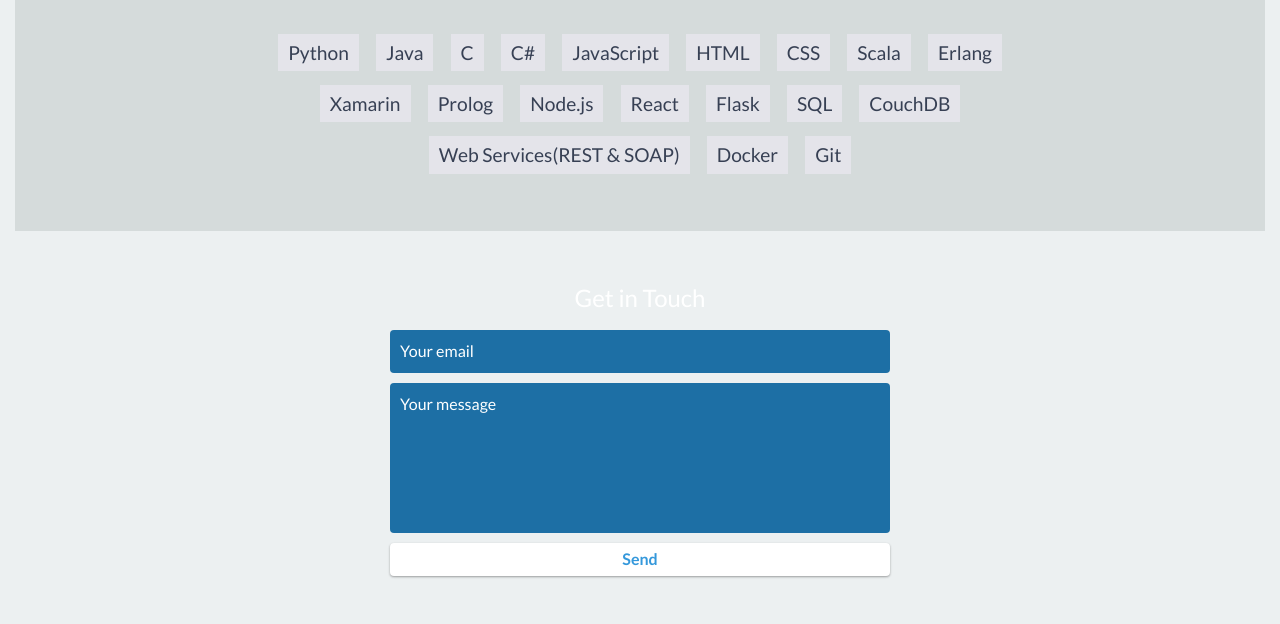
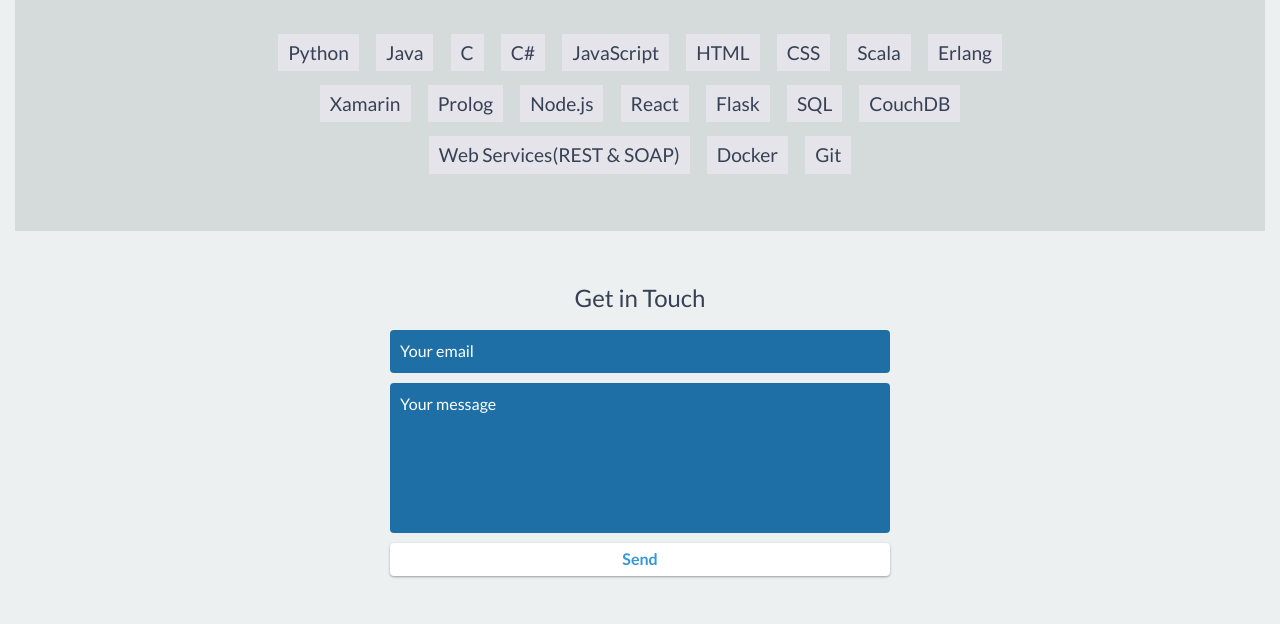
Before and after one commit to habiburbahar/portfolio, a website: page index.html in a window 1280 px wide. Shown: the part 3380-4004 px from the top of the page. Drawn offline with nearby package versions, Linux system fonts and the light colour scheme.

Commit message:
Update index.html

```diff
--- a/index.html
+++ b/index.html
@@ -251,7 +251,7 @@
         </div>
         <!-- End #skills -->
         <div id="contact" style="background-color: #ecf0f1;">
-            <h2 style="color:"374054" >Get in Touch</h2>
+            <h2 style="color:#374054" >Get in Touch</h2>
             <div id="contact-form">
                 <form action="https://formspree.io/f/xgedpgdj" method="POST">
                     <input type="hidden" name="_subject" value="Contact request from personal website" />
```
